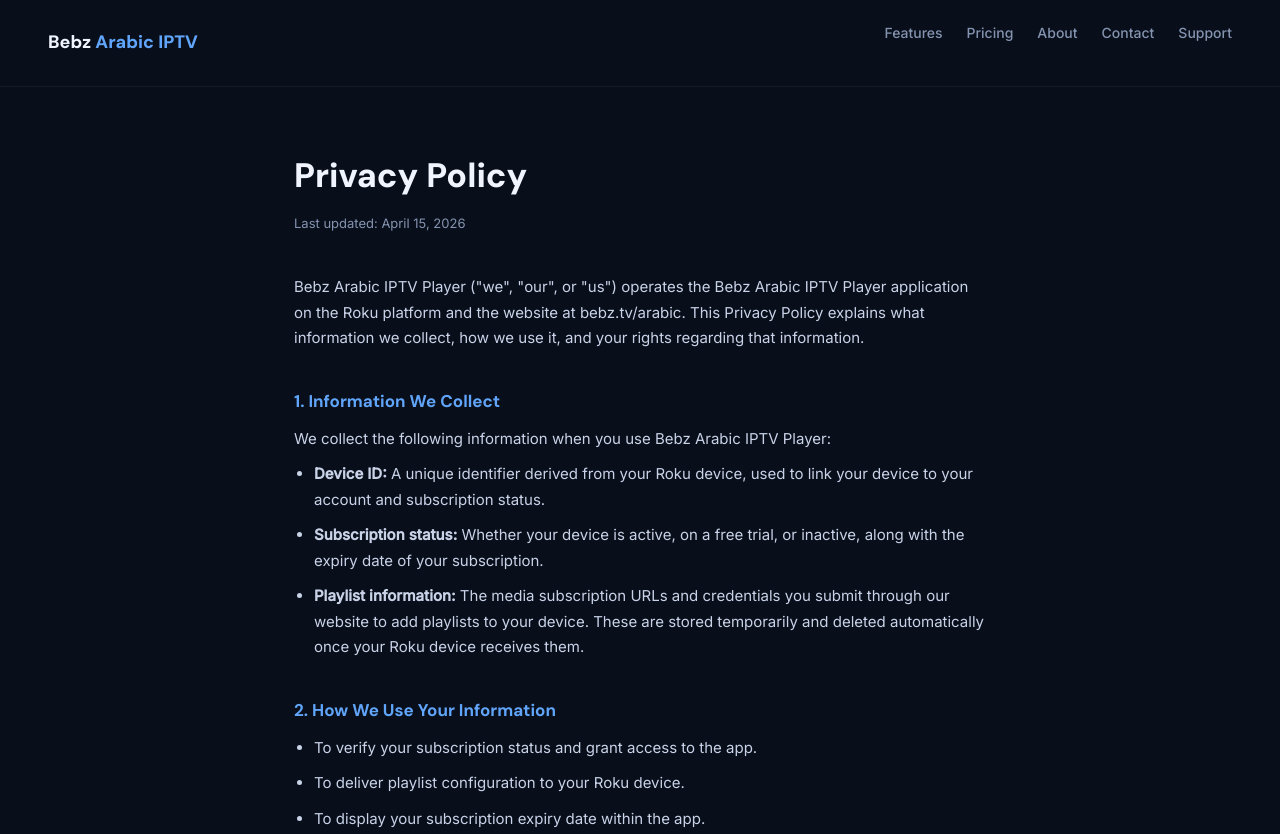
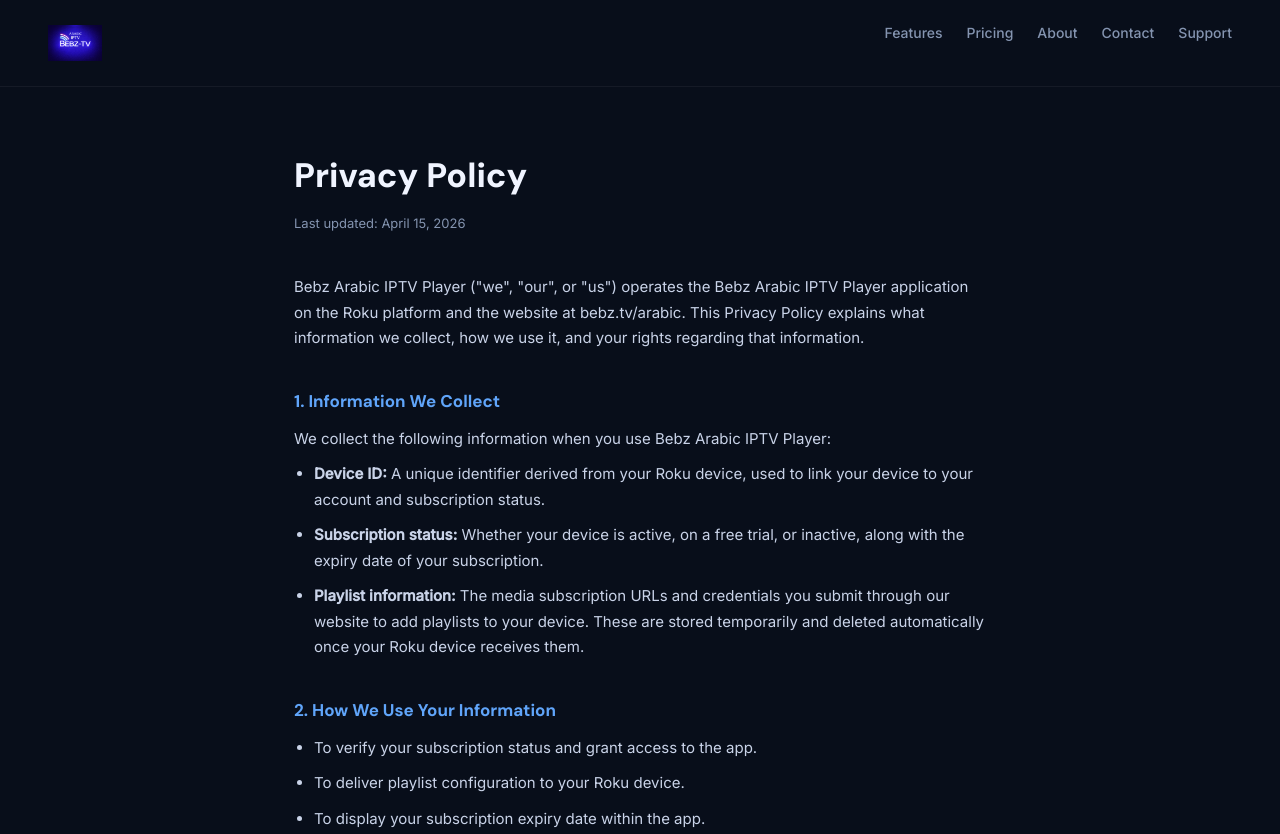
Before and after one commit to karimbeblawi/bebz-site, a website: page arabic/privacy.html in a window 1280 px wide. Shown: the top 834 px of the page. Drawn offline with Linux system fonts and the light colour scheme.

Commit message:
Add files via upload

```diff
--- a/arabic/privacy.html
+++ b/arabic/privacy.html
@@ -32,7 +32,7 @@
 </head>
 <body>
 <nav>
-  <a href="/arabic/" class="nav-logo">Bebz <span>Arabic IPTV</span></a>
+  <a href="/arabic/" class="nav-logo"><img src="/arabic/logo.png" alt="Bebz Arabic IPTV" style="height:36px;display:block;" /></a>
   <ul class="nav-links">
     <li><a href="/arabic/#features">Features</a></li>
     <li><a href="/arabic/#pricing">Pricing</a></li>
```
Also changed, not shown: arabic/refund.html (+1 -1 lines), arabic/terms-of-sale.html (+1 -1 lines), arabic/terms.html (+1 -1 lines).
